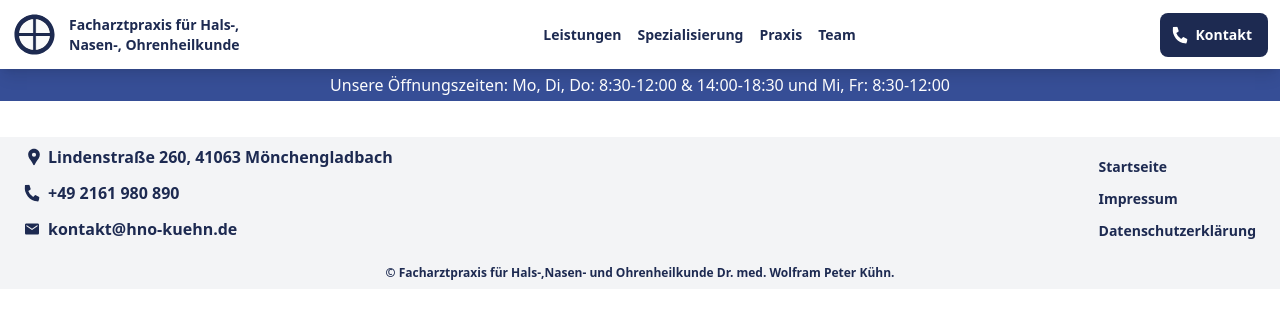
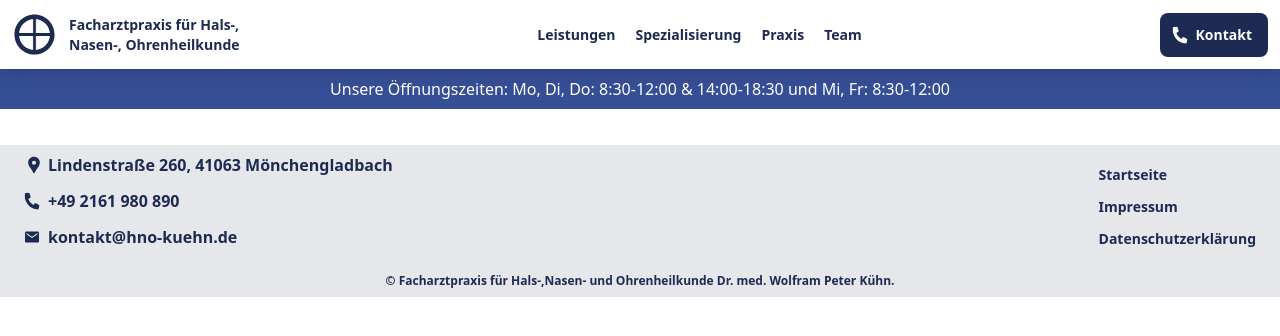
Before and after one commit to moritzdotcom/kuehn-website, a Next.js app: page / in a window 1280 px wide. Shown: the top 336 px of the page. Built offline with nearby package versions, Linux system fonts and the light colour scheme.

Commit message:
Footer, Navbar, opening times adjustments

```diff
--- a/components/footer.tsx
+++ b/components/footer.tsx
@@ -5,7 +5,7 @@ import Link from 'next/link';
 
 export default function Footer() {
   return (
-    <footer className="bg-gray-100 py-2 px-3 md:px-6 grid grid-cols-1 md:grid-cols-2 gap-6 text-primary font-semibold">
+    <footer className="bg-gray-200 py-2 px-3 md:px-6 grid grid-cols-1 md:grid-cols-2 gap-6 text-primary font-semibold">
       <div className="flex flex-col gap-3">
         <div className="flex items-center gap-1">
           <div>
--- a/components/navbar.tsx
+++ b/components/navbar.tsx
@@ -22,7 +22,7 @@ export default function Navbar() {
           <BurgerMenuBtn open={menuOpen} />
         </button>
       </div>
-      <div className="hidden md:flex items-center justify-between gap-4">
+      <div className="hidden md:flex items-center justify-between gap-5">
         <Link
           href="/services"
           className="text-sm font-semibold text-primary hover:text-secondary hover:underline underline-offset-4"
--- a/components/openingTimesBanner.tsx
+++ b/components/openingTimesBanner.tsx
@@ -5,7 +5,7 @@ export default function OpeningTimesBanner() {
   const [open, setOpen] = useState(false);
 
   return (
-    <div className="bg-secondary text-white py-1">
+    <div className="bg-secondary text-white py-2">
       <div className="md:hidden">
         <button
           className="flex justify-center items-center gap-2 mx-auto"
```
